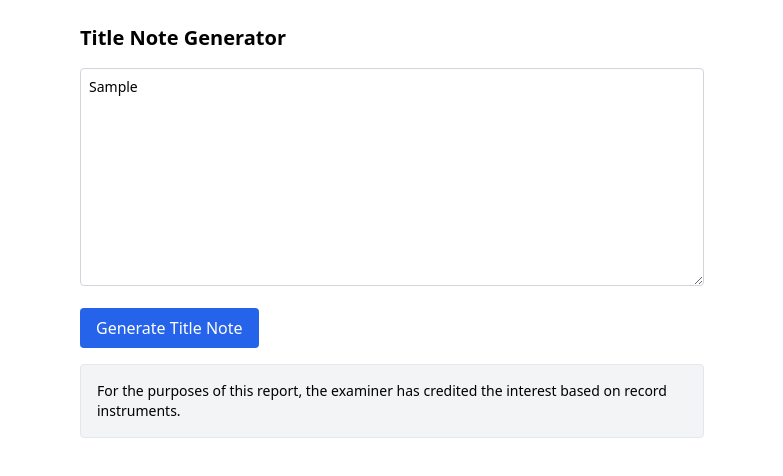
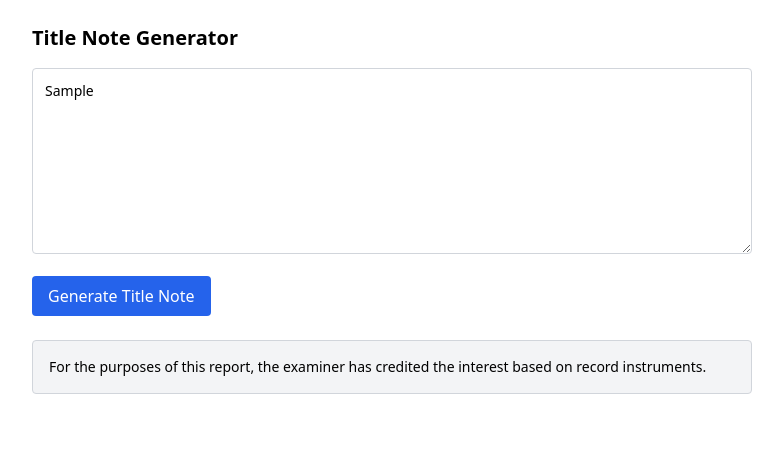
Before and after one commit to OperatorDOS88/title-note-demo-v2, a React (Create React App) app: page / in a window 1280 px wide. Both pictures are taken after typing "Sample" into the empty fields and a click on the button "Generate Title Note". Shown: the top 476 px of the page, without its empty margins (248-1031 px from the left). Built offline with nearby package versions, Linux system fonts and the light colour scheme.

Commit message:
Update App.js
1.5.3

```diff
--- a/src/App.js
+++ b/src/App.js
@@ -1,4 +1,11 @@
 import { useState } from "react";
+
+function formatDate(dateStr) {
+  const [month, day, year] = dateStr.split('/');
+  const fullYear = year.length === 2 ? (parseInt(year) < 25 ? '20' + year : '19' + year) : year;
+  const dateObj = new Date(`${fullYear}-${month}-${day}`);
+  return dateObj.toLocaleDateString('en-US', { year: 'numeric', month: 'long', day: 'numeric' });
+}
 
 function generateTitleNote(input) {
   const deedMap = {
@@ -13,61 +20,57 @@ function generateTitleNote(input) {
     FD: "Final Decree"
   };
 
-  function formatDate(dateStr) {
-    const [month, day, year] = dateStr.split("/");
-    const fullYear = year.length === 2 ? (parseInt(year) < 25 ? "20" + year : "19" + year) : year;
-    const dateObj = new Date(`${fullYear}-${month}-${day}`);
-    return dateObj.toLocaleDateString("en-US", { year: "numeric", month: "long", day: "numeric" });
-  }
+  let output = "";
+  const lines = input.trim().split('\n');
 
-  let output = "";
-  const lines = input.trim().split("\n");
+  lines.forEach(line => {
+    const deedMatch = line.match(/(QCD|MD|AOGL|DTO|DOTO|WD|GWD|QCMD|FD)/);
+    const bkpgMatch = line.match(/(\d{1,4})[\/\s-](\d{1,4})/);
+    const dateMatch = line.match(/\b(\d{1,2}\/\d{1,2}\/\d{2,4})\b/);
+    const tractMatch = line.match(/Tract\s*(\d+)/i);
+    const termMatch = line.toLowerCase().includes('term');
+    const prodMatch = line.toLowerCase().includes('no production');
+    const expiredMatch = line.toLowerCase().includes('expired');
+    const overConvMatch = line.toLowerCase().includes('over-conveyance');
 
-  let hasFD = false;
-  let hasExpired = false;
-  let hasProduction = false;
-  let subject = "";
+    const formattedDate = dateMatch ? formatDate(dateMatch[1]) : "an unknown date";
 
-  lines.forEach((line) => {
-    const deedMatch = line.match(/\b(QCD|MD|AOGL|DTO|DOTO|WD|GWD|QCMD|FD)\b/);
-    const bkpgMatch = line.match(/(\d{1,4})[-\/](\d{1,4})/);
-    const dateMatch = line.match(/\b(\d{1,2}\/\d{1,2}\/\d{2,4})\b/);
-    const termMatch = line.toLowerCase().includes("term");
-    const prodMatch = line.toLowerCase().includes("no production");
-    const expiredMatch = line.toLowerCase().includes("expired");
-    const nameMatch = line.match(/([A-Z][a-z]+ [A-Z][a-z]+)/);
+    if (deedMatch && bkpgMatch) {
+      const [_, book, page] = bkpgMatch;
+      const deedFull = deedMap[deedMatch[1]] || "Instrument";
 
-    if (nameMatch && !subject) subject = nameMatch[1];
-
-    if (deedMatch && deedMatch[1] === "FD" && bkpgMatch && dateMatch) {
-      hasFD = true;
-      const [_, book, page] = bkpgMatch;
-      const formattedDate = formatDate(dateMatch[1]);
-      output += `Final Decree recorded in Book ${book}, Page ${page}, dated ${formattedDate}. `;
+      if (deedMatch[1] === "FD") {
+        output += `${deedFull} was entered in Book ${book}, Page ${page}, dated ${formattedDate}. `;
+        output += `Probate records reference the same interest. `;
+      } else {
+        output += `${deedFull} recorded in Book ${book}, Page ${page}, dated ${formattedDate}, was used to convey interest. `;
+      }
     }
 
-    if (termMatch && expiredMatch) hasExpired = true;
-    if (prodMatch) hasProduction = true;
+    if (termMatch && expiredMatch) {
+      output += `The interest was term-limited and is believed to have expired. `;
+    }
+
+    if (prodMatch) {
+      output += `No production has occurred in the subject area. `;
+    }
+
+    if (overConvMatch) {
+      output += `There appears to be a potential over-conveyance due to lack of full ownership. `;
+    }
   });
 
-  if (hasFD && hasExpired) {
-    output += `Probate records reference the same interest. `;
-    output += `The interest was term-limited beginning on March 7, 1988, and is believed to have expired. `;
+  output += "\n\nFor the purposes of this report, the examiner has ";
+  if (output.toLowerCase().includes("expired")) {
+    output += "not credited any interest due to expiration of term interest.";
+  } else {
+    output += "credited the interest based on record instruments.";
   }
-
-  if (hasProduction) {
-    output += `No production has occurred in the subject area. `;
-  }
-
-  output += `\n\nFor the purposes of this report, the examiner has `;
-  output += hasExpired
-    ? `not credited any interest due to expiration of term interest.`
-    : `credited the interest based on record instruments.`;
 
   return output.trim();
 }
 
-function App() {
+export default function App() {
   const [input, setInput] = useState("");
   const [output, setOutput] = useState("");
 
@@ -77,29 +80,29 @@ function App() {
   };
 
   return (
-    <div className="p-6 max-w-2xl mx-auto space-y-4">
-      <h1 className="text-xl font-bold">Title Note Generator</h1>
+    <div className="p-6 max-w-3xl mx-auto">
+      <h1 className="text-xl font-semibold mb-4">Title Note Generator</h1>
 
       <textarea
-        rows={10}
+        rows={8}
+        className="w-full p-3 border border-gray-300 rounded text-sm"
+        placeholder="Paste raw field notes here..."
         value={input}
         onChange={(e) => setInput(e.target.value)}
-        placeholder="Paste unstructured field notes here (e.g. 'MD 159-29 on 5/1/67 from Redfords...')"
-        className="w-full border border-gray-300 rounded p-2 text-sm"
       />
 
       <button
+        className="mt-4 px-4 py-2 bg-blue-600 text-white rounded hover:bg-blue-700"
         onClick={handleGenerate}
-        className="bg-blue-600 hover:bg-blue-700 text-white px-4 py-2 rounded"
       >
         Generate Title Note
       </button>
 
-      <div className="whitespace-pre-wrap bg-gray-100 text-sm p-4 rounded border">
-        {output}
-      </div>
+      {output && (
+        <div className="mt-6 p-4 bg-gray-100 border border-gray-300 rounded text-sm whitespace-pre-wrap">
+          {output}
+        </div>
+      )}
     </div>
   );
 }
-
-export default App;
```
